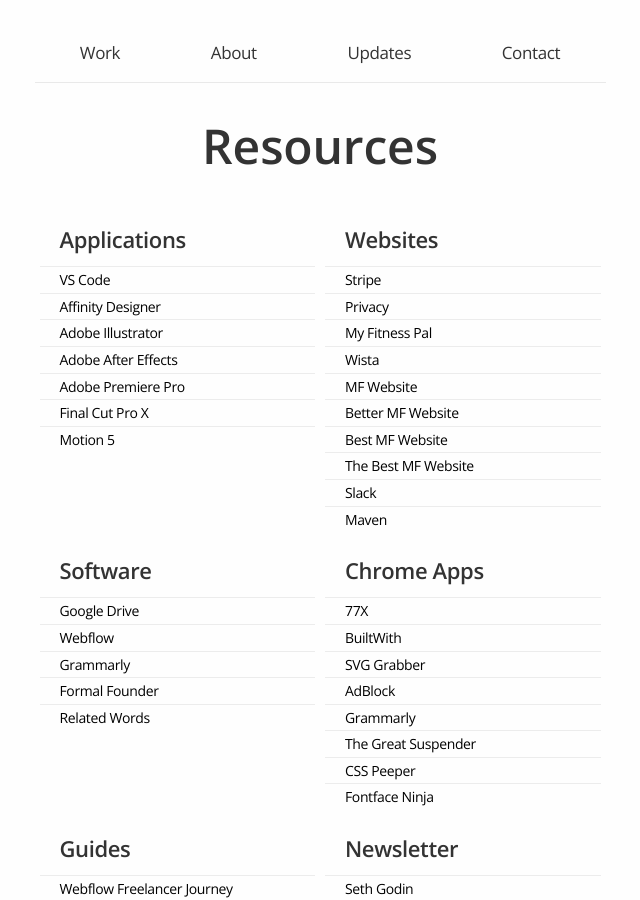
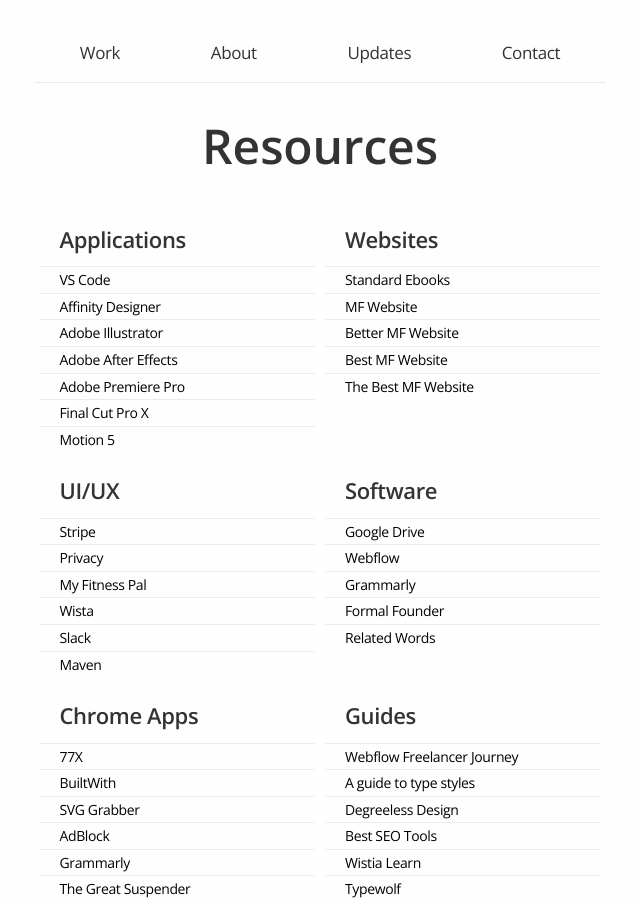
Before and after one commit to LukasMurdock/LukasMurdock.github.io, a Jekyll site: the page built from resources.html, in a window 1280 px wide and 900 px high. Shown: the whole window, without its empty margins (320-960 px from the left). Built offline with Jekyll 4.4.1, drawn with Linux system fonts in a browser that asks for light colours; nearby versions of some CDN libraries.

Commit message:
add UI/UX resource

```diff
--- a/resources.html
+++ b/resources.html
@@ -102,6 +102,22 @@
             {% endif %}
           {% endfor %}
           </ol>
+    </div>
+    <div class="grid-item">
+      <h3>UI/UX</h3>
+      <ol>
+        {% for d in site.data.dataR %}
+          {% if d.Category == "UIUX" %}
+            <li>
+              <a class="item" target="_blank" href="{{ d.Link }}">
+                <img src="https://s2.googleusercontent.com/s2/favicons?domain_url={{ d.Link}}">
+                {{ d.Title }}
+              </a>
+
+            </li>
+          {% endif %}
+        {% endfor %}
+        </ol>
     </div>
     <div class="grid-item">
         <h3>Software</h3>
```
Also changed, not shown: _data/dataR.yaml (+27 -20 lines).
